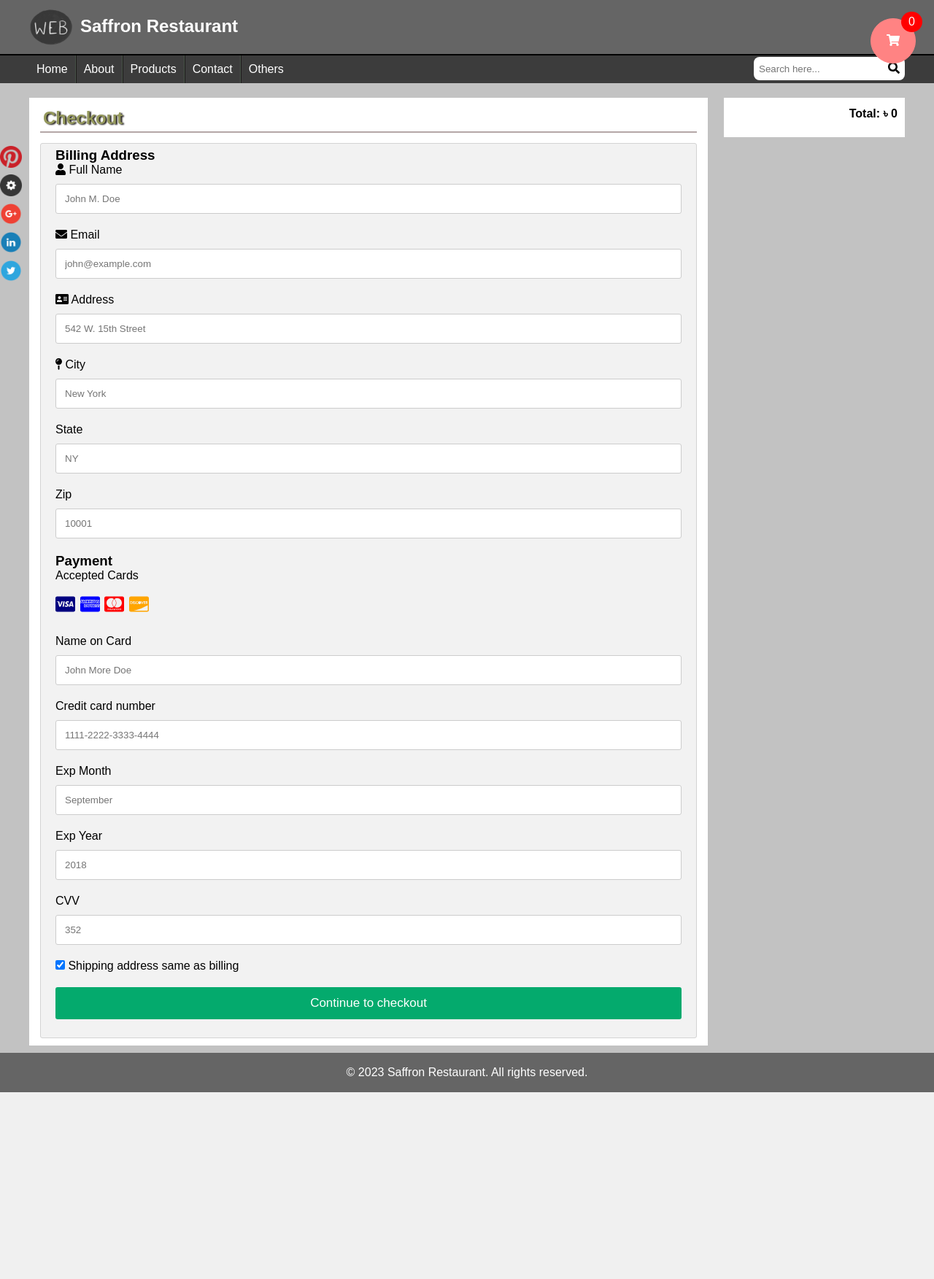
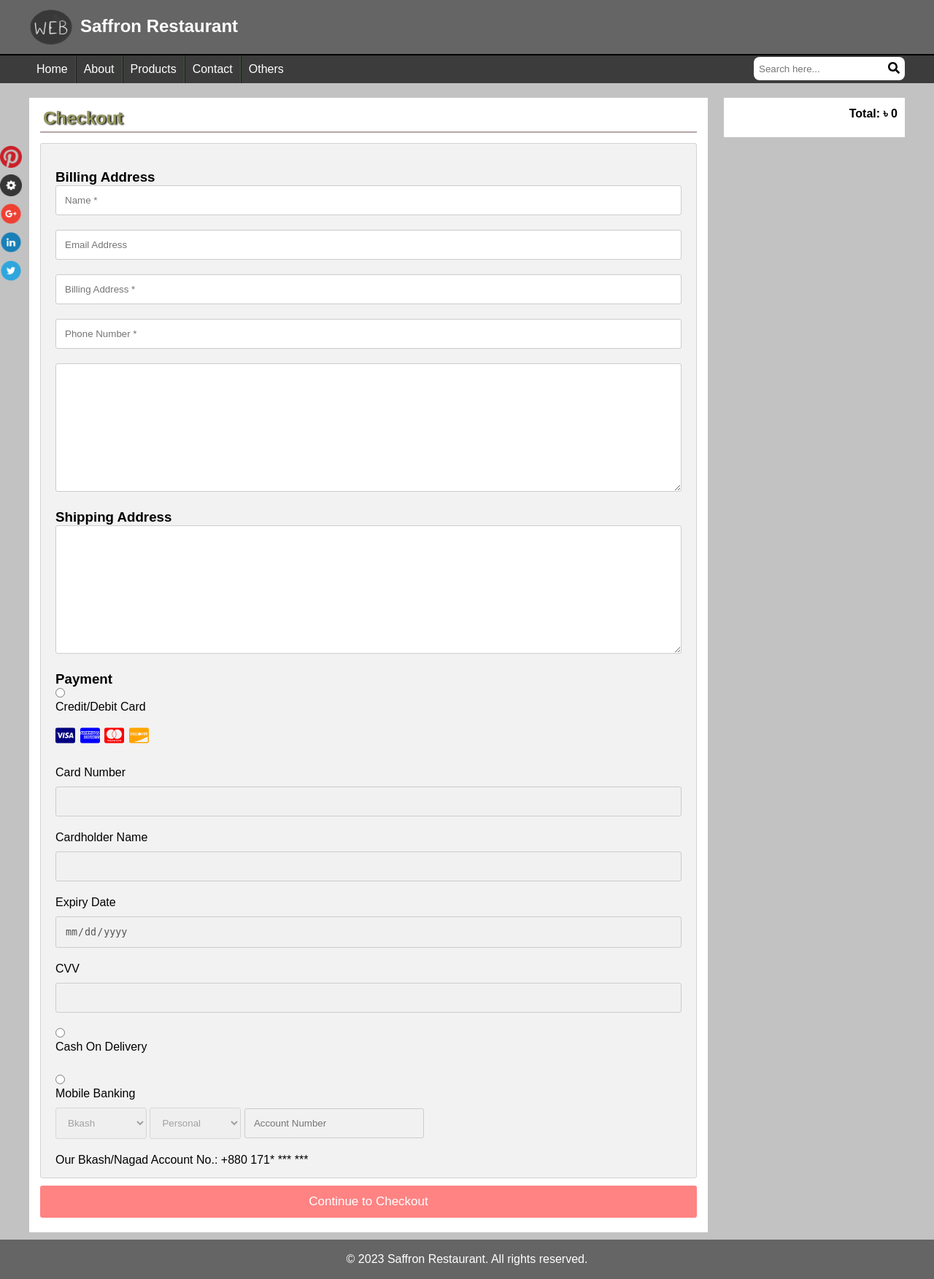
Before and after one commit to Rasel-Shikder/restaurant-website, a Flask app: page /checkout in a window 1280 px wide. Shown: the whole page at 73% size. Before the commit the page ends 1497 px from the top, so only its background shows below. Run offline with Flask 3, Linux system fonts and the light colour scheme; some libraries are stand-ins or nearby versions; some web fonts are replaced.

Commit message:
checkout form design completed

```diff
--- a/static/css/checkout.css
+++ b/static/css/checkout.css
@@ -1,11 +1,14 @@
 .checkout-container {
     background-color: #f2f2f2;
-    padding: 5px 20px 15px 20px;
+    padding: 35px 20px 15px 20px;
     border: 1px solid lightgrey;
     border-radius: 3px;
 }
 
-.frm-checkout input[type=text] {
+.frm-checkout input[type=text],
+.frm-checkout input[type=date],
+.frm-checkout textarea,
+.frm-checkout select {
     width: 97%;
     margin-bottom: 20px;
     padding: 12px;
@@ -24,8 +27,8 @@
     font-size: 24px;
 }
 
-.frm-checkout .btn {
-    background-color: #04AA6D;
+.btnCheckout {
+    background-color: #ff8383;
     color: white;
     padding: 12px;
     margin: 10px 0;
@@ -36,8 +39,8 @@
     font-size: 17px;
 }
 
-.frm-checkout .btn:hover {
-    background-color: #45a049;
+.btnCheckout:hover {
+    background-color: #f3b1b1;
 }
 
 .frm-checkout a {
@@ -52,3 +55,13 @@
     float: right;
     color: grey;
 }
+
+.product-list {
+    overflow-y: auto;
+    max-width: 925px;
+}
+
+.payment,
+.payment-label {
+    display: inline;
+}
--- a/templates/checkout.html
+++ b/templates/checkout.html
@@ -13,65 +13,82 @@
 				<h2>Checkout</h2>
 				<div class="checkout-container">
 					<form class="frm-checkout">
+						<h3>Billing Address</h3>
+						<input type="text" id="name" name="name" placeholder="Name *" required>
+						<input type="text" id="email" name="email" placeholder="Email Address">
+						<input type="text" id="billingAddress" name="billingAddress" placeholder="Billing Address *">
+						<input type="text" id="phoneNumber" name="phoneNumber" placeholder="Phone Number *">
+						<textarea name="additional" id="additional" cols="30" rows="10"></textarea>
 
-						<div class="row">
-							<div class="col-50">
-								<h3>Billing Address</h3>
-								<label for="fname"><i class="fa fa-user"></i> Full Name</label>
-								<input type="text" id="fname" name="firstname" placeholder="John M. Doe">
-								<label for="email"><i class="fa fa-envelope"></i> Email</label>
-								<input type="text" id="email" name="email" placeholder="john@example.com">
-								<label for="adr"><i class="fa fa-address-card"></i> Address</label>
-								<input type="text" id="adr" name="address" placeholder="542 W. 15th Street">
-								<label for="city"><i class="fa fa-map-pin" aria-hidden="true"></i> City</label>
-								<input type="text" id="city" name="city" placeholder="New York">
 
-								<div class="row">
-									<div class="col-50">
-										<label for="state">State</label>
-										<input type="text" id="state" name="state" placeholder="NY">
-									</div>
-									<div class="col-50">
-										<label for="zip">Zip</label>
-										<input type="text" id="zip" name="zip" placeholder="10001">
-									</div>
-								</div>
-							</div>
 
-							<div class="col-50">
-								<h3>Payment</h3>
-								<label for="fname">Accepted Cards</label>
+						<h3>Shipping Address</h3>
+						<textarea name="shippingAddress" id="shippingAddress" cols="30" rows="10" re></textarea>
+
+						<h3>Payment</h3>
+						<div class="form-check">
+							<input class="payment" type="radio" value="Card" id="card" name="payment" required />
+							<label class="form-check-label payment-label" for="card">
+								Credit/Debit Card
+							</label>
+
+							<!-- Card Part -->
+							<div class="card-part">
 								<div class="icon-container">
 									<i class="fab fa-brands fa-cc-visa" style="color:navy;"></i>
 									<i class="fab fa-cc-amex" style="color:blue;"></i>
 									<i class="fab fa-cc-mastercard" style="color:red;"></i>
 									<i class="fab fa-cc-discover" style="color:orange;"></i>
 								</div>
-								<label for="cname">Name on Card</label>
-								<input type="text" id="cname" name="cardname" placeholder="John More Doe">
-								<label for="ccnum">Credit card number</label>
-								<input type="text" id="ccnum" name="cardnumber" placeholder="1111-2222-3333-4444">
-								<label for="expmonth">Exp Month</label>
-								<input type="text" id="expmonth" name="expmonth" placeholder="September">
-								<div class="row">
-									<div class="col-50">
-										<label for="expyear">Exp Year</label>
-										<input type="text" id="expyear" name="expyear" placeholder="2018">
-									</div>
-									<div class="col-50">
-										<label for="cvv">CVV</label>
-										<input type="text" id="cvv" name="cvv" placeholder="352">
-									</div>
+								<label for="cardNumber">Card Number</label>
+								<input type="text" id="cardNumber" name="cardNumber"
+									pattern="^(?:4[0-9]{12}(?:[0-9]{3})?|[25][1-7][0-9]{14}|6(?:011|5[0-9][0-9])[0-9]{12}|3[47][0-9]{13}|3(?:0[0-5]|[68][0-9])[0-9]{11}|(?:2131|1800|35\d{3})\d{11})$"
+									required>
+
+								<label for="cardName">Cardholder Name</label>
+								<input type="text" id="cardName" name="cardName" pattern="[A-Z]*" required>
+
+								<label for="expiryDate">Expiry Date</label>
+								<input type="date" id="expiryDate" name="expiryDate" required>
+
+								<label for="cvv">CVV</label>
+								<input type="text" id="cvv" name="cvv" required>
+							</div>
+							<input class="payment" type="radio" value="COD" id="cod" name="payment" required />
+							<label class="form-check-label payment-label" for="cod">
+								Cash On Delivery
+							</label>
+							<br />
+							<input class="payment" type="radio" value="mobileBanking" id="mobileBanking" name="payment"
+								required />
+							<label class="form-check-label payment-label" for="mobileBanking">
+								Mobile Banking
+							</label>
+							<div id="mobileBankingInfo">
+
+								<div>
+									<select class="form-control" id="mobileBankingAccount" name="mobileBankingAccount"
+										style="width: 125px;">
+										<option value="Bkash">Bkash</option>
+										<option value="Nagad">Nagad</option>
+									</select>
+									<select class="form-control" name="accType" style="width: 125px;">
+										<option value="Personal">Personal</option>
+										<option value="Agent">Agent</option>
+									</select>
+									<input type="text" class="form-control" name="accNumber" style="width: 220px;"
+										placeholder="Account Number" required />
+								</div>
+								<div class="form-text">
+									Our Bkash/Nagad Account No.: +880 171* *** ***
 								</div>
 							</div>
+						</div>
+				</div>
+				<button type="submit" class="btnCheckout">Continue to Checkout</button>
 
-						</div>
-						<label>
-							<input type="checkbox" checked="checked" name="sameadr"> Shipping address same as billing
-						</label>
-						<input type="submit" value="Continue to checkout" class="btn">
-					</form>
-				</div>
+
+				</form>
 			</div>
 		</div>
 
@@ -106,7 +123,8 @@
 				<ul class="product-list" id="productList">
 				</ul>
 
-				<p style="text-align: right; font-weight: bold;">Total: &#2547; <output id="totalToCheckout">0</output></p>
+				<p style="text-align: right; font-weight: bold;">Total: &#2547; <output id="totalToCheckout">0</output>
+				</p>
 
 			</div>
 		</div>
```
Also changed, not shown: static/default.js (+40 -0 lines).
